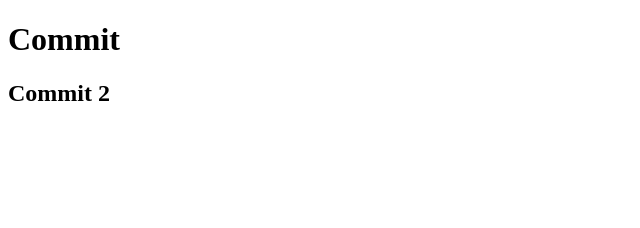
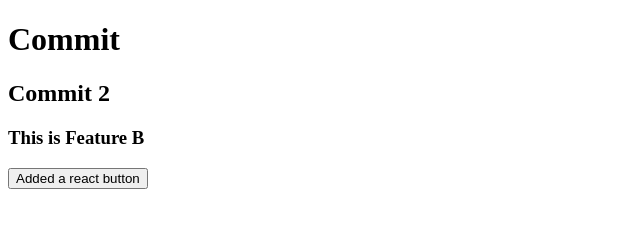
Before and after one commit to ThutaZaw2603/Git-Clone-1, a plain HTML site: page index.html in a window 1280 px wide. Shown: the whole page, without its empty margins (0-640 px from the left). Drawn offline with Linux system fonts and the light colour scheme.

Commit message:
Feature-B Commit 1

```diff
--- a/index.html
+++ b/index.html
@@ -10,5 +10,8 @@
     <h1>Commit </h1>
 
     <h2>Commit 2</h2>
+
+    <h3>This is Feature B</h3>
+    <button>Added a react button</button>
 </body>
 </html>
```
